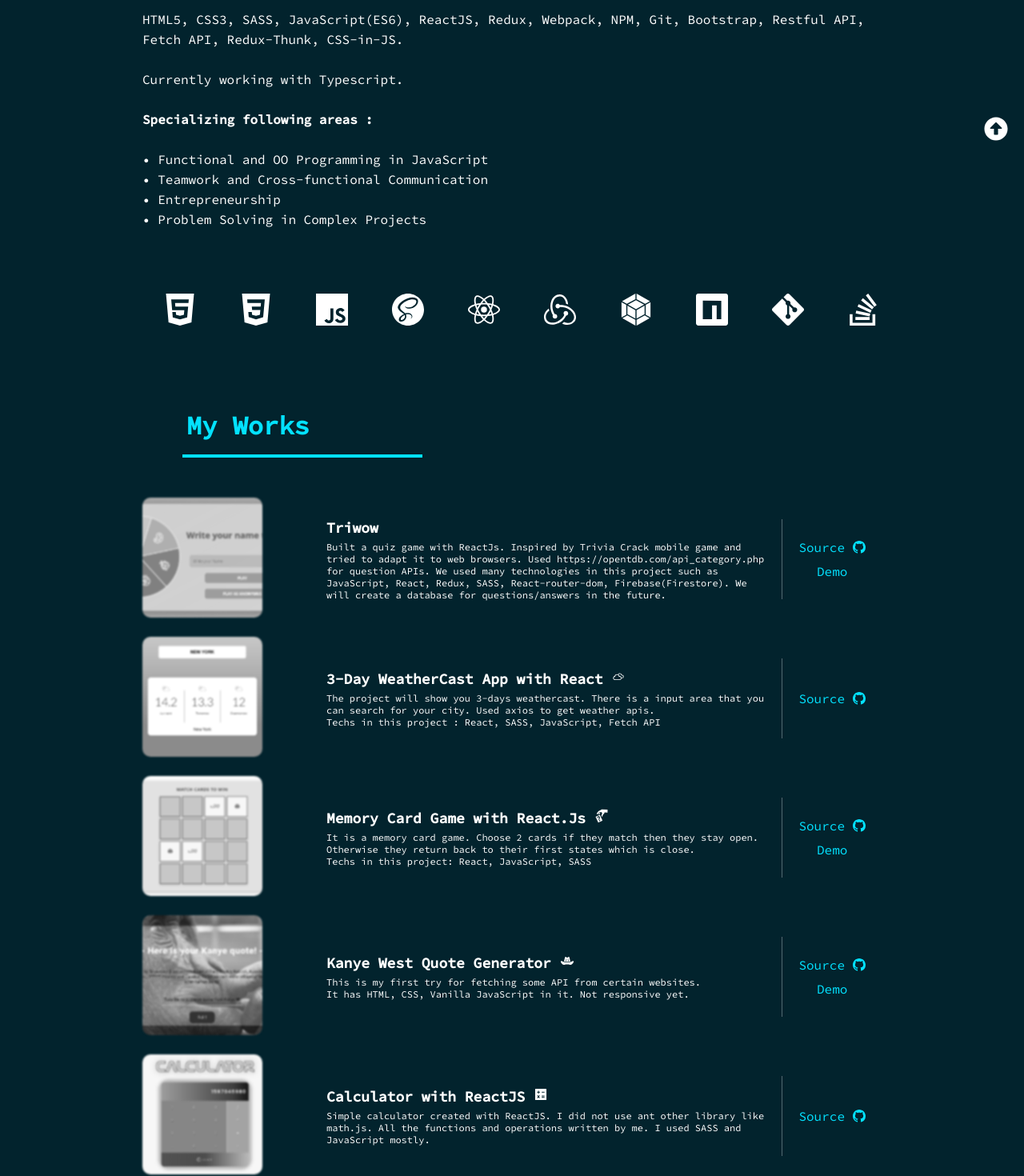
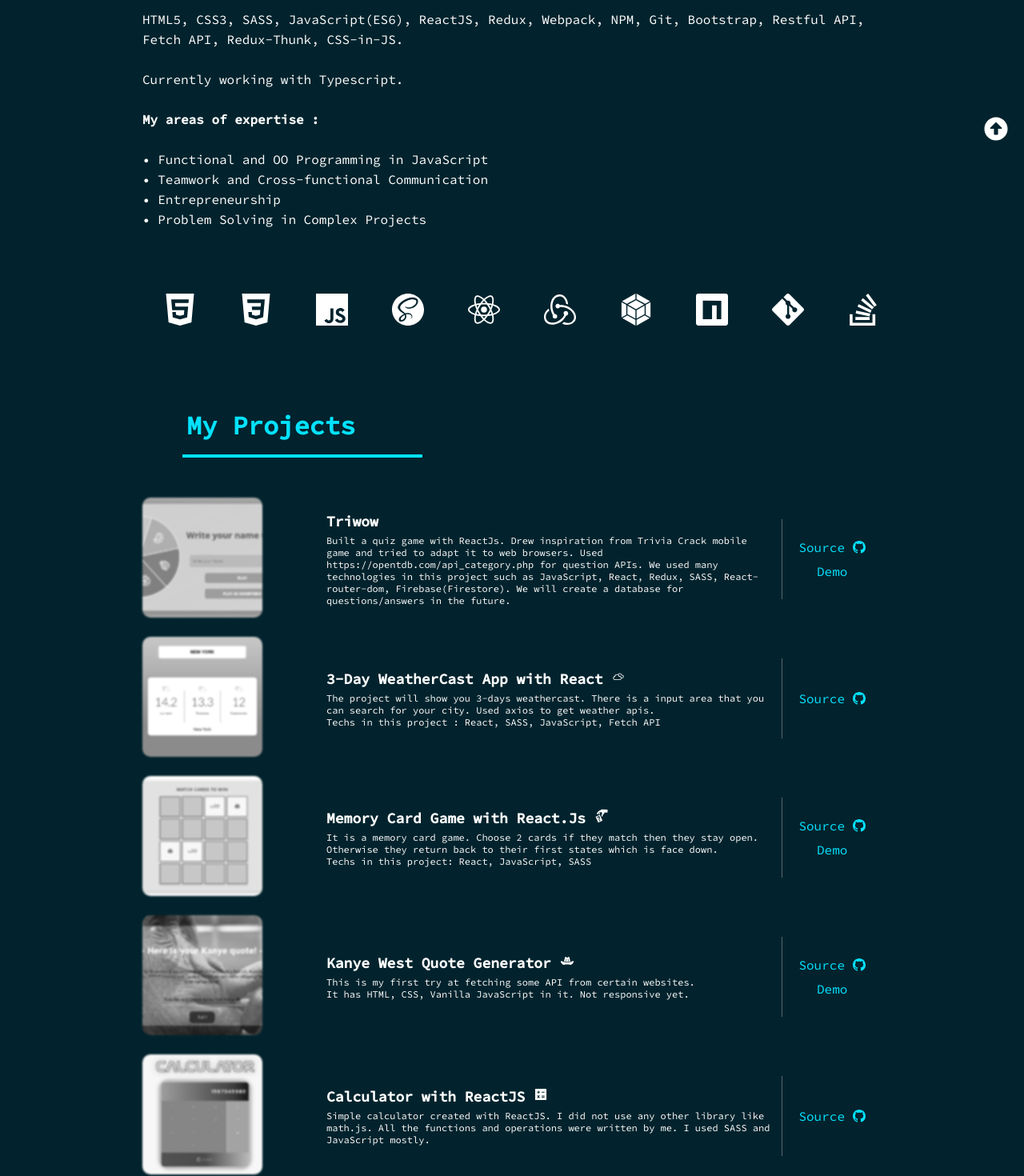
Before and after one commit to eraydurak/Eray, a React (Create React App) app: page / in a window 1280 px wide. Shown: the part 600-2070 px from the top of the page at 80% size. Built offline with nearby package versions, Linux system fonts and the light colour scheme; the HTML template or start-up script is replaced by a standard one.

Commit message:
Fixed some English grammar mistakes

```diff
--- a/src/components/MainContent.jsx
+++ b/src/components/MainContent.jsx
@@ -24,8 +24,6 @@ import quotegen from "./../img/quotegen.png";
 import weatherapp from "./../img/weatherapp.png";
 import me from "./../img/MyPicture.png";
 import triwow from "./../img/triwow.png";
-// import mail from "./../img/mail.svg";
-// import mail from "./Icons.jsx";
 import ScrollAnimation from "react-animate-on-scroll";
 
 const MainContent = ({ isActive }) => {
@@ -151,7 +149,7 @@ const MainContent = ({ isActive }) => {
         </p>
         <p className="headText">
           <br />
-          <span>Specializing following areas :</span>
+          <span>My areas of expertise :</span>
           <br />
           <br />
           • Functional and OO Programming in JavaScript
@@ -193,7 +191,7 @@ const MainContent = ({ isActive }) => {
         </ScrollAnimation>
       </div>
       <div id="works" className="works">
-        <h3 className="headingThree">My Works</h3>
+        <h3 className="headingThree">My Projects</h3>
         <div className="wrapper">
           <div className="item">
             <ScrollAnimation animateIn="bounceInLeft" animateOnce={true}>
@@ -208,8 +206,7 @@ const MainContent = ({ isActive }) => {
               <br />
               <ScrollAnimation animateIn="fadeIn">
                 <p className="lightModPara">
-                  Built a quiz game with ReactJs. Inspired by Trivia Crack
-                  mobile game and tried to adapt it to web browsers. Used
+                  Built a quiz game with ReactJs. Drew inspiration from Trivia Crack mobile game and tried to adapt it to web browsers. Used
                   https://opentdb.com/api_category.php for question APIs. We
                   used many technologies in this project such as JavaScript,
                   React, Redux, SASS, React-router-dom, Firebase(Firestore). We
@@ -282,7 +279,7 @@ const MainContent = ({ isActive }) => {
                   {" "}
                   It is a memory card game. Choose 2 cards if they match then
                   they stay open. Otherwise they return back to their first
-                  states which is close. <br />
+                  states which is face down. <br />
                   Techs in this project: React, JavaScript, SASS
                 </p>
               </ScrollAnimation>
@@ -320,7 +317,7 @@ const MainContent = ({ isActive }) => {
               <br />
               <ScrollAnimation animateIn="fadeIn">
                 <p className="lightModPara">
-                  This is my first try for fetching some API from certain
+                This is my first try at fetching some API from certain
                   websites. <br />
                   It has HTML, CSS, Vanilla JavaScript in it. Not responsive
                   yet.
@@ -360,9 +357,8 @@ const MainContent = ({ isActive }) => {
               <br />
               <ScrollAnimation offset={8} animateIn="fadeIn">
                 <p className="lightModPara">
-                  Simple calculator created with ReactJS. I did not use ant
-                  other library like math.js. All the functions and operations
-                  written by me. I used SASS and JavaScript mostly.
+                  Simple calculator created with ReactJS. I did not use any
+                  other library like math.js. All the functions and operations were written by me. I used SASS and JavaScript mostly.
                 </p>
               </ScrollAnimation>
             </div>
```
